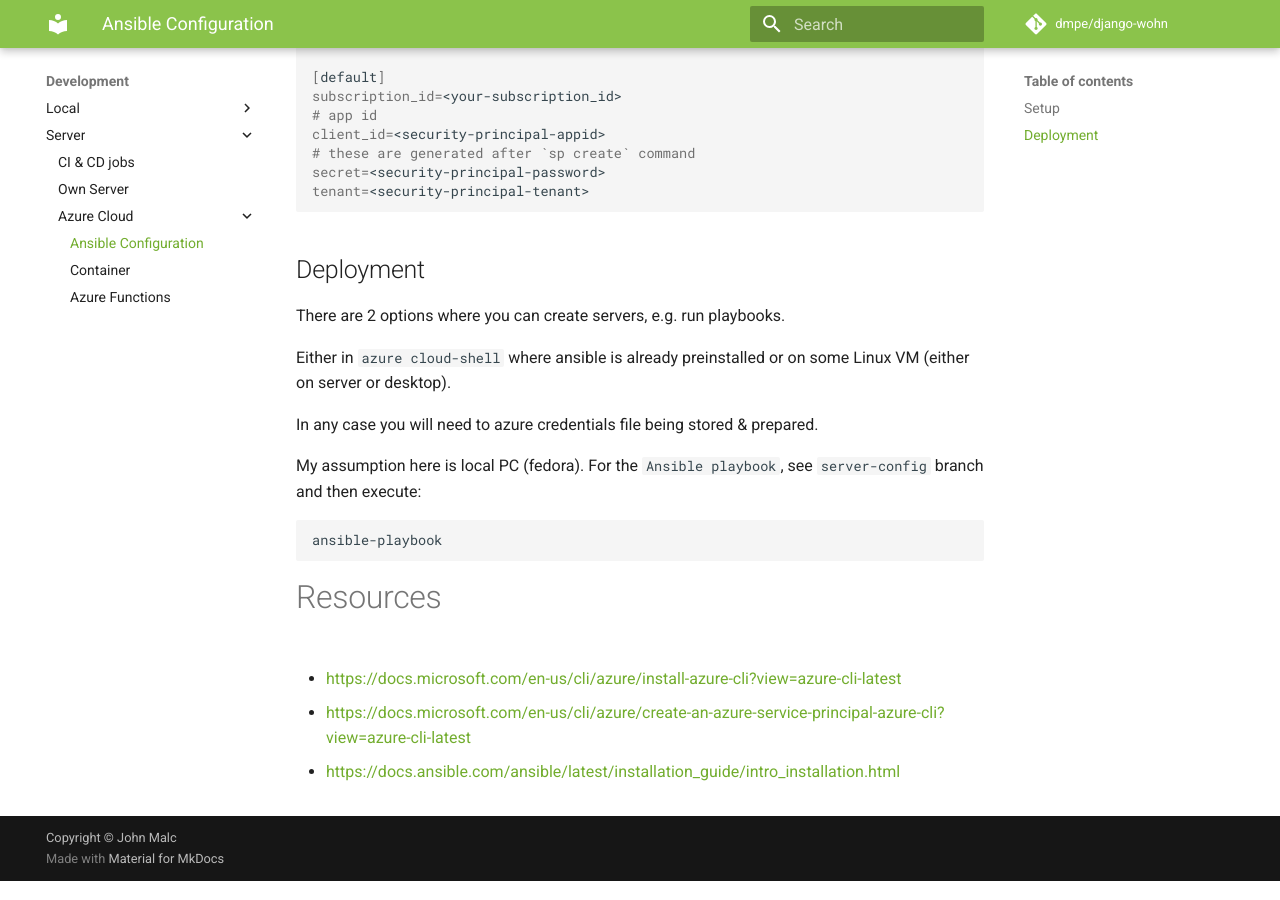
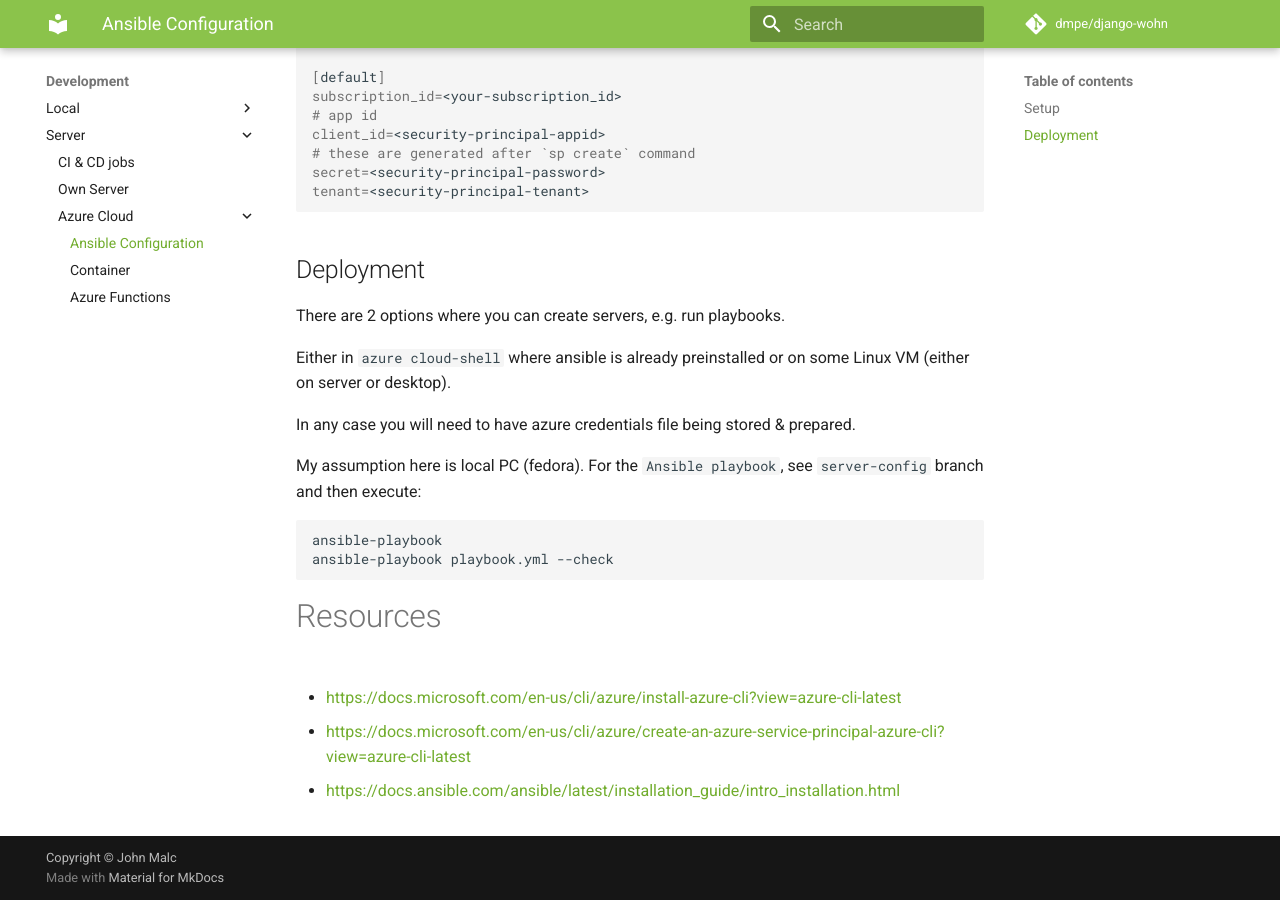
Before and after one commit to dmpe/django-wohn, an MkDocs documentation site: the page built from docs/development/server/Azure Cloud/ansible_provisioning.md, in a window 1280 px wide and 900 px high, scrolled down 581 px. Built offline with MkDocs 1.6.1 and Material for MkDocs 9.7.7, drawn with Linux system fonts in a browser that asks for light colours; comment, search, counter and statistics services are not loaded.

Commit message:
docs clean up

````diff
--- a/docs/development/server/Azure Cloud/ansible_provisioning.md
+++ b/docs/development/server/Azure Cloud/ansible_provisioning.md
@@ -36,28 +36,15 @@
 
 Either in `azure cloud-shell` where ansible is already preinstalled or on some Linux VM (either on server or desktop).
 
-In any case you will need to azure credentials file being stored & prepared.
+In any case you will need to have azure credentials file being stored & prepared.
 
 My assumption here is local PC (fedora).
 For the `Ansible playbook`, see `server-config` branch and then execute:
 
 ```shell
 ansible-playbook
-
+ansible-playbook playbook.yml --check
 ```
-
-
-
-
-
-
-
-
-
-
-
-
-
 
 
 
````
